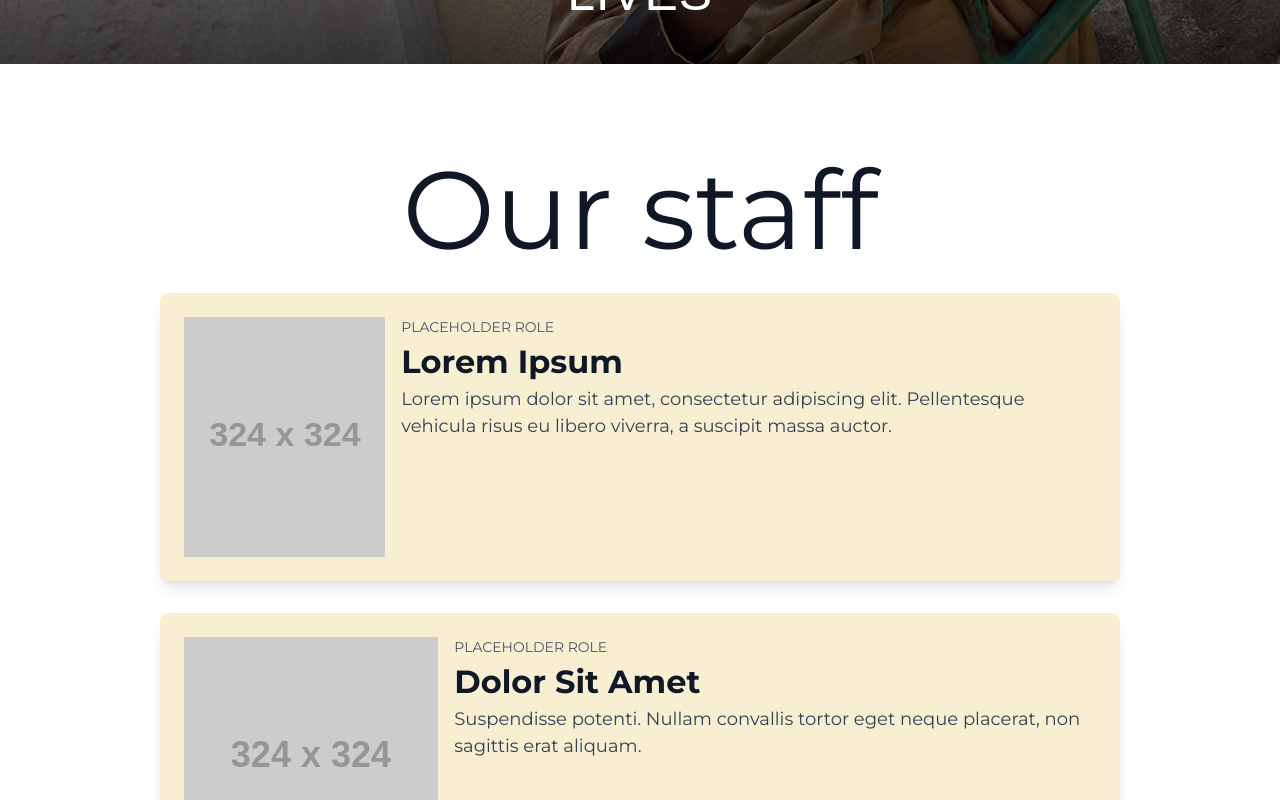
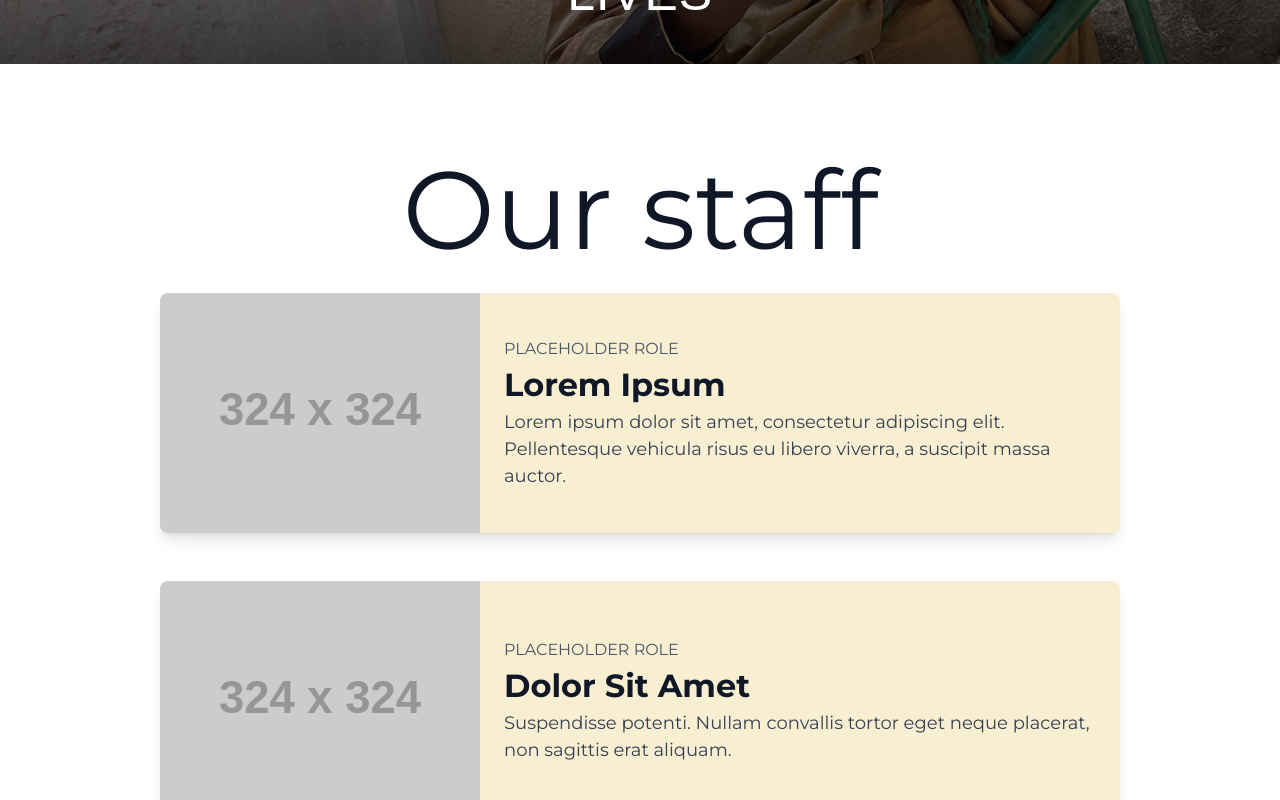
Before and after one commit to NoroffFEU/musikkforandrerliv.no, a React (Vite) app: page / in a window 1280 px wide. Shown: the part 1600-2400 px from the top of the page. Built offline with nearby package versions, Linux system fonts and the light colour scheme; a web font is replaced by a local one.

Commit message:
fixed images and text location

```diff
--- a/src/components/homePage/staffSection.jsx
+++ b/src/components/homePage/staffSection.jsx
@@ -5,43 +5,41 @@ const StaffSection = () => {
   const [staff, setStaff] = useState([]);
 
   useEffect(() => {
-    console.log("Staff Data Loaded:", staffData); // ✅ Debugging: Check if data is loading
     setStaff(staffData);
   }, []);
 
   return (
     <section className="py-16 bg-white flex justify-center" aria-labelledby="staff-heading">
-      <div className="w-full max-w-[960px]">
+      <div className="w-full max-w-[960px] mx-auto">
         {/* Header */}
         <h2 className="text-center text-gray-900 font-handwritten text-[50px] sm:text-[110px]">
           Our staff
         </h2>
 
         {/* Staff List */}
-        <div className="flex flex-col gap-8">
-          {staff.length === 0 ? (
-            <p className="text-center text-gray-500">No staff data available.</p>
-          ) : (
-            staff.map((member) => (
-              <article key={member.id} className="bg-[#F8EED1] p-6 rounded-lg shadow-lg flex flex-col sm:flex-row gap-4">
-                {/* Image - Centered on Mobile */}
-                <div className="flex justify-center sm:justify-start">
+        <div className="flex flex-col gap-10 sm:gap-12">
+          {staff.map((member) => (
+            <article
+              key={member.id}
+              className="bg-[#F8EED1] rounded-lg shadow-lg overflow-hidden flex flex-col sm:flex-row"
+            >
+              {/* Image - Always on the Left */}
+              <div className="w-full sm:w-1/3 h-[200px] sm:h-[240px]">
                 <img
                   src={member.image}
                   alt={`Portrait of ${member.name}`}
-                    className="w-[150px] h-[150px] sm:w-[324px] sm:h-[240px] object-cover"
+                  className="w-full h-full object-cover"
                 />
               </div>
 
-                {/* Text */}
-                <div>
-                  <p className="uppercase text-gray-600 text-[14px]">{member.role}</p>
+              {/* Text Content - Always on the Right */}
+              <div className="p-6 sm:w-2/3 flex flex-col justify-center">
+                <p className="uppercase text-gray-600 text-[14px] sm:text-[16px]">{member.role}</p>
                 <h3 className="text-gray-900 font-bold text-[20px] sm:text-[32px]">{member.name}</h3>
                 <p className="text-gray-700 text-[14px] sm:text-[18px]">{member.bio}</p>
               </div>
             </article>
-            ))
-          )}
+          ))}
         </div>
       </div>
     </section>
--- a/src/data/staff.json
+++ b/src/data/staff.json
@@ -3,28 +3,28 @@
     "id": 1,
     "name": "Lorem Ipsum",
     "role": "Placeholder Role",
-    "image": "https://via.placeholder.com/324x324",
+    "image": "https://dummyimage.com/324x324/cccccc/ffffff.png&text=Staff",
     "bio": "Lorem ipsum dolor sit amet, consectetur adipiscing elit. Pellentesque vehicula risus eu libero viverra, a suscipit massa auctor."
   },
   {
     "id": 2,
     "name": "Dolor Sit Amet",
     "role": "Placeholder Role",
-    "image": "https://via.placeholder.com/324x324",
+    "image": "https://dummyimage.com/324x324/cccccc/ffffff.png&text=Staff",
     "bio": "Suspendisse potenti. Nullam convallis tortor eget neque placerat, non sagittis erat aliquam."
   },
   {
     "id": 3,
     "name": "Consectetur Adipiscing",
     "role": "Placeholder Role",
-    "image": "https://via.placeholder.com/324x324",
+    "image": "https://dummyimage.com/324x324/cccccc/ffffff.png&text=Staff",
     "bio": "Vestibulum euismod erat ut purus tincidunt, nec dapibus sapien fermentum. Integer non ligula eget lacus tincidunt aliquet."
   },
   {
     "id": 4,
     "name": "Pellentesque Vehicula",
     "role": "Placeholder Role",
-    "image": "https://via.placeholder.com/324x324",
+    "image": "https://dummyimage.com/324x324/cccccc/ffffff.png&text=Staff",
     "bio": "Curabitur vel sapien et nisi tempor fringilla. Proin non lectus non justo sollicitudin aliquam nec non nunc."
   }
 ]
```
Lines whose indentation alone changed are shown as unchanged.
